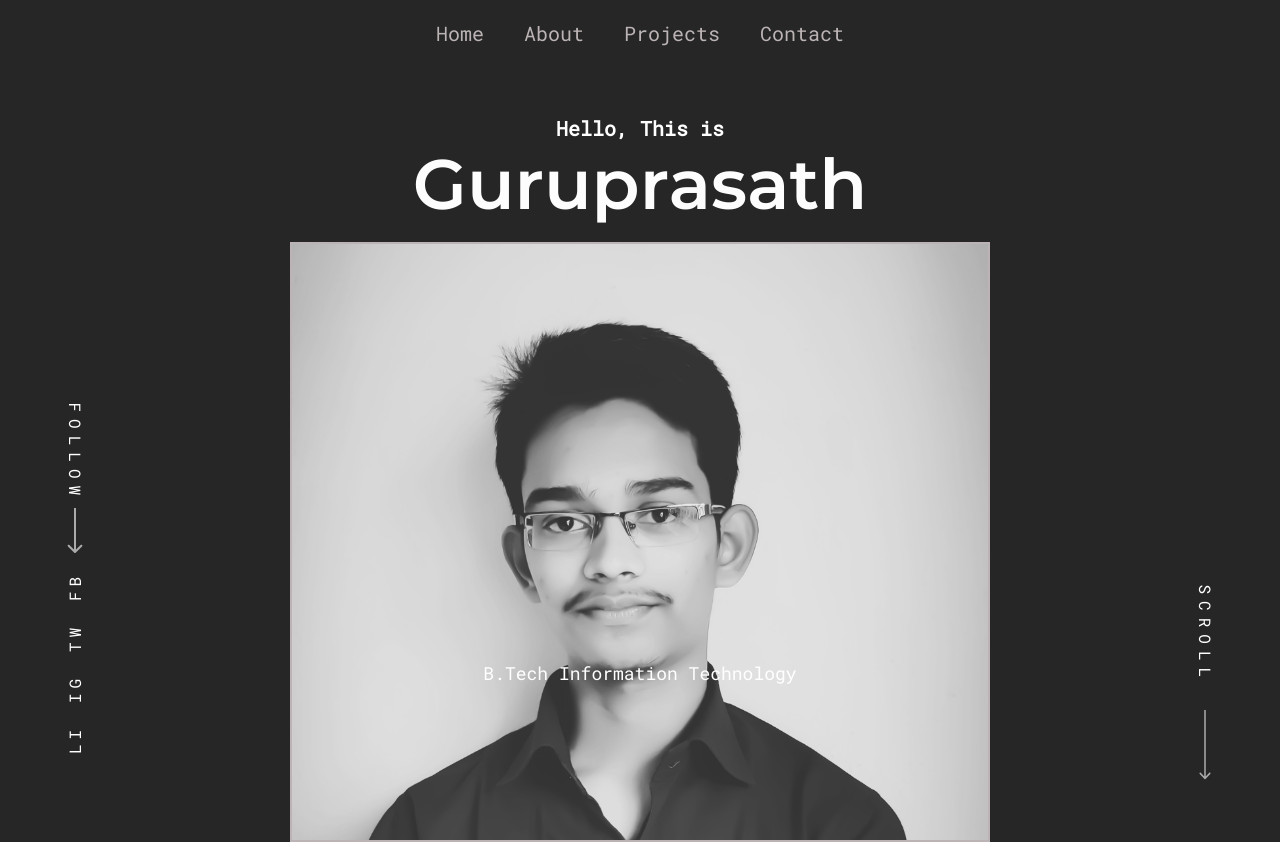
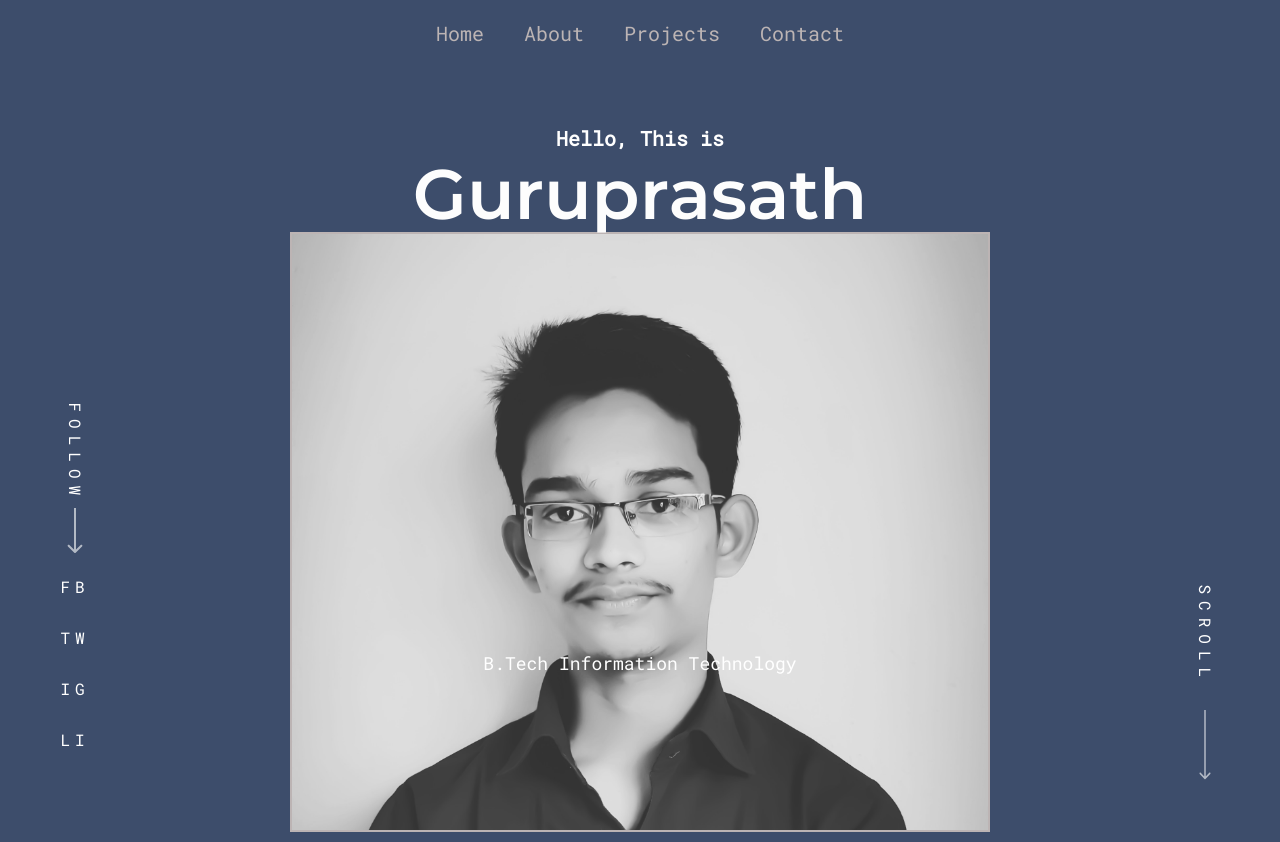
Before and after one commit to guruprasath44/Guruprasath-portfolio, a React (Create React App) app: page /home in a window 1280 px wide. Shown: the top 842 px of the page. Built offline with nearby package versions, Linux system fonts and the light colour scheme; a web font is replaced by a local one.

Commit message:
Code Refactoring

```diff
--- a/src/components/HeroSection.js
+++ b/src/components/HeroSection.js
@@ -8,7 +8,7 @@ import PText from './PText';
 const HeroStyles = styled.div`
   .hero {
     height: 100vh;
-    min-height: 600px;
+    min-height: 770px;
     width: 100%;
     text-align: center;
     display: flex;
@@ -18,7 +18,7 @@ const HeroStyles = styled.div`
   }
   .hero__heading {
     font-size: 2rem;
-    margin-bottom: -2rem;
+    margin-bottom: -4rem;
     position: relative;
     span {
       display: inline-block;
@@ -87,7 +87,6 @@ const HeroStyles = styled.div`
         a {
           display: inline-block;
           font-size: 1.6rem;
-          transform: rotate(-90deg);
           letter-spacing: 5px;
           margin-bottom: 2rem;
         }
@@ -174,6 +173,7 @@ export default function HeroSection() {
                     href="https://www.facebook.com/guruprasath.guruprasath.90/"
                     target="_blank"
                     rel="noreferrer"
+                    title="Facebook"
                   >
                     FB
                   </a>
@@ -183,6 +183,7 @@ export default function HeroSection() {
                     href="https://twitter.com/love_guru__"
                     target="_blank"
                     rel="noreferrer"
+                    title="Twitter"
                   >
                     TW
                   </a>
@@ -192,6 +193,7 @@ export default function HeroSection() {
                     href="https://www.instagram.com/its_love_guru__/"
                     target="_blank"
                     rel="noreferrer"
+                    title="Instagram"
                   >
                     IG
                   </a>
@@ -201,6 +203,7 @@ export default function HeroSection() {
                     href="https://www.linkedin.com/in/guruprasath-i-29b4451b5/"
                     target="_blank"
                     rel="noreferrer"
+                    title="LinkedIn"
                   >
                     LI
                   </a>
--- a/src/styles/GlobalStyle.js
+++ b/src/styles/GlobalStyle.js
@@ -7,7 +7,7 @@ const GlobalStyles = createGlobalStyle`
     box-sizing: border-box;
   }
   :root{
-    --dark-bg: #262626;
+    --dark-bg: #3d4d6b;
     --gray-1: #BCB4B4;
     --deep-dark: #1E1E1E;
     --gray-2: #363636;
```
